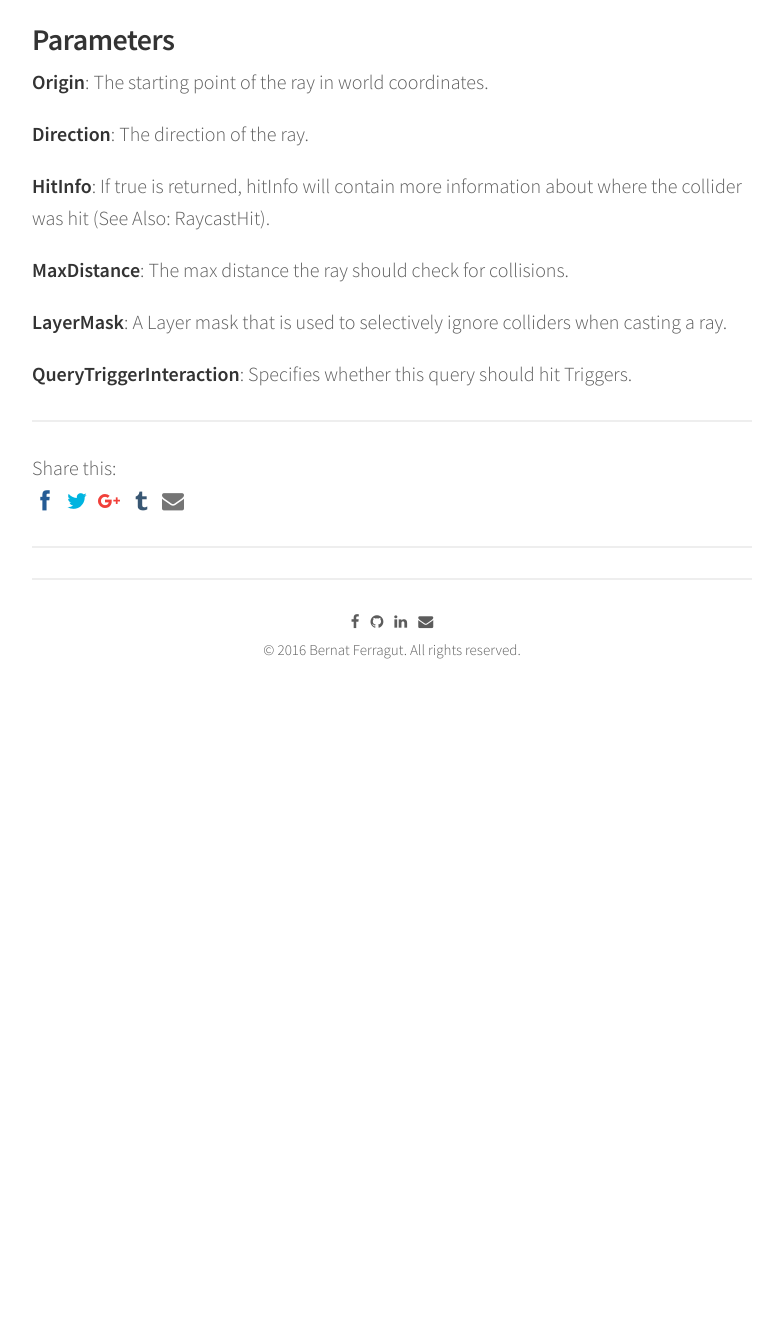
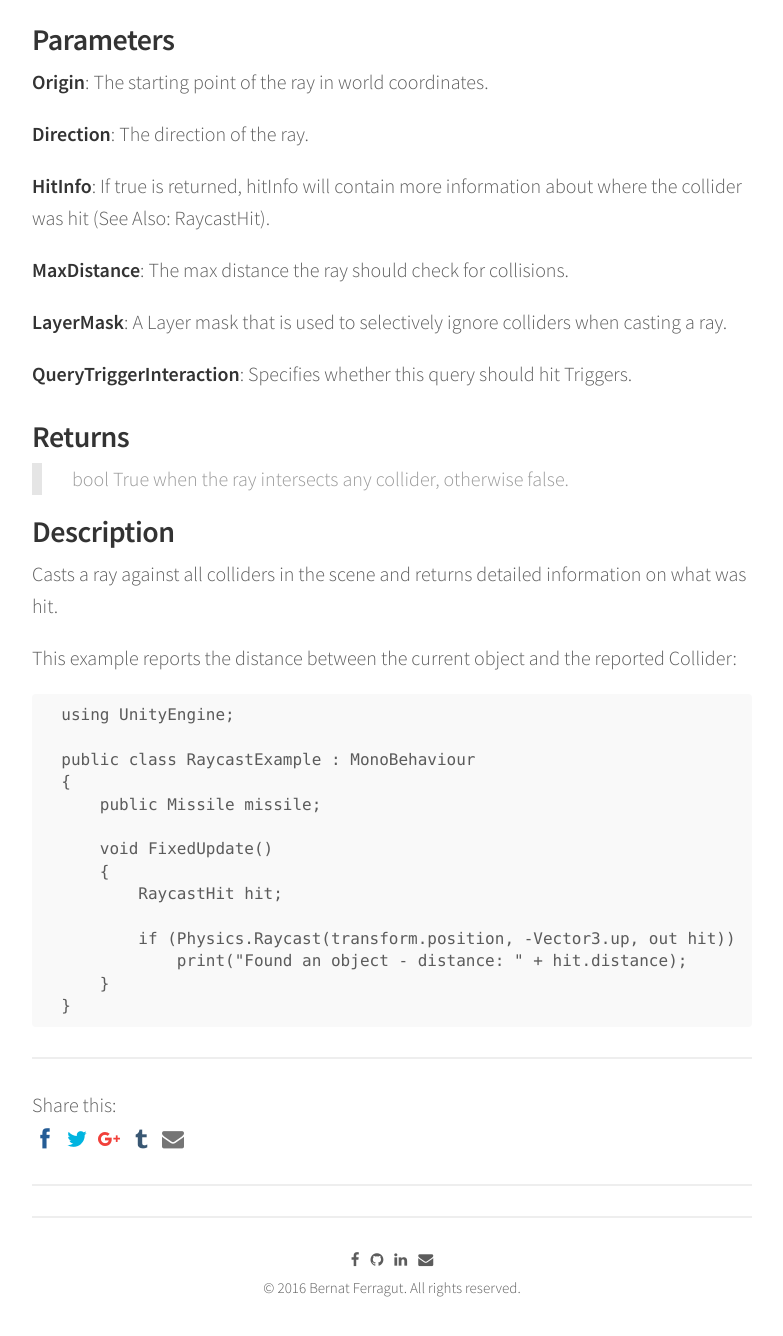
Before and after one commit to bernatferragut/FutureWeb-blog, a Jekyll site: the page built from _posts/29-10-16-VR - Display and Rendering.md, in a window 1280 px wide and 1400 px high, scrolled down 1410 px. Shown: the top 1336 px of the window, without its empty margins (248-1031 px from the left). Built offline with Jekyll 4.4.1, drawn with Linux system fonts in a browser that asks for light colours; nearby versions of some CDN libraries; comment, search, counter and statistics services are not loaded; before the commit the page ends 2172 px from its top, so only the background shows below that.

Commit message:
Update 29-10-16-VR - Display and Rendering.md
Raycast returns distance hit

```diff
--- a/_posts/29-10-16-VR - Display and Rendering.md
+++ b/_posts/29-10-16-VR - Display and Rendering.md
@@ -55,3 +55,29 @@ If you move Colliders from scripting or by animation, you need to allow at least
 **LayerMask**:                    A Layer mask that is used to selectively ignore colliders when casting a ray.
 
 **QueryTriggerInteraction**:      Specifies whether this query should hit Triggers.
+
+
+### Returns
+
+> bool True when the ray intersects any collider, otherwise false.
+
+### Description
+
+Casts a ray against all colliders in the scene and returns detailed information on what was hit.
+
+This example reports the distance between the current object and the reported Collider:
+
+      using UnityEngine;
+
+      public class RaycastExample : MonoBehaviour
+      {
+          public Missile missile;
+
+          void FixedUpdate()
+          {
+              RaycastHit hit;
+
+              if (Physics.Raycast(transform.position, -Vector3.up, out hit))
+                  print("Found an object - distance: " + hit.distance);
+          }
+      }
```
